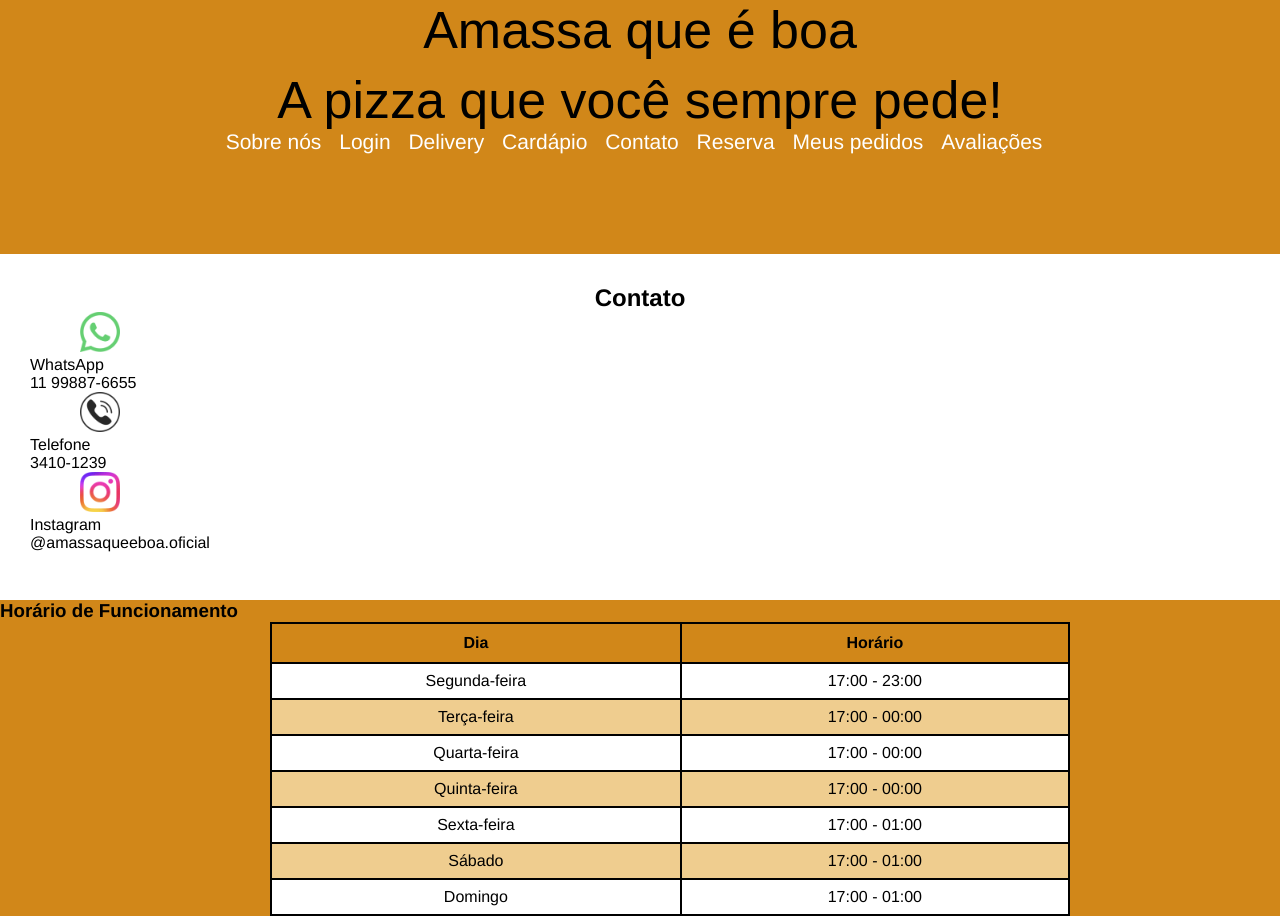
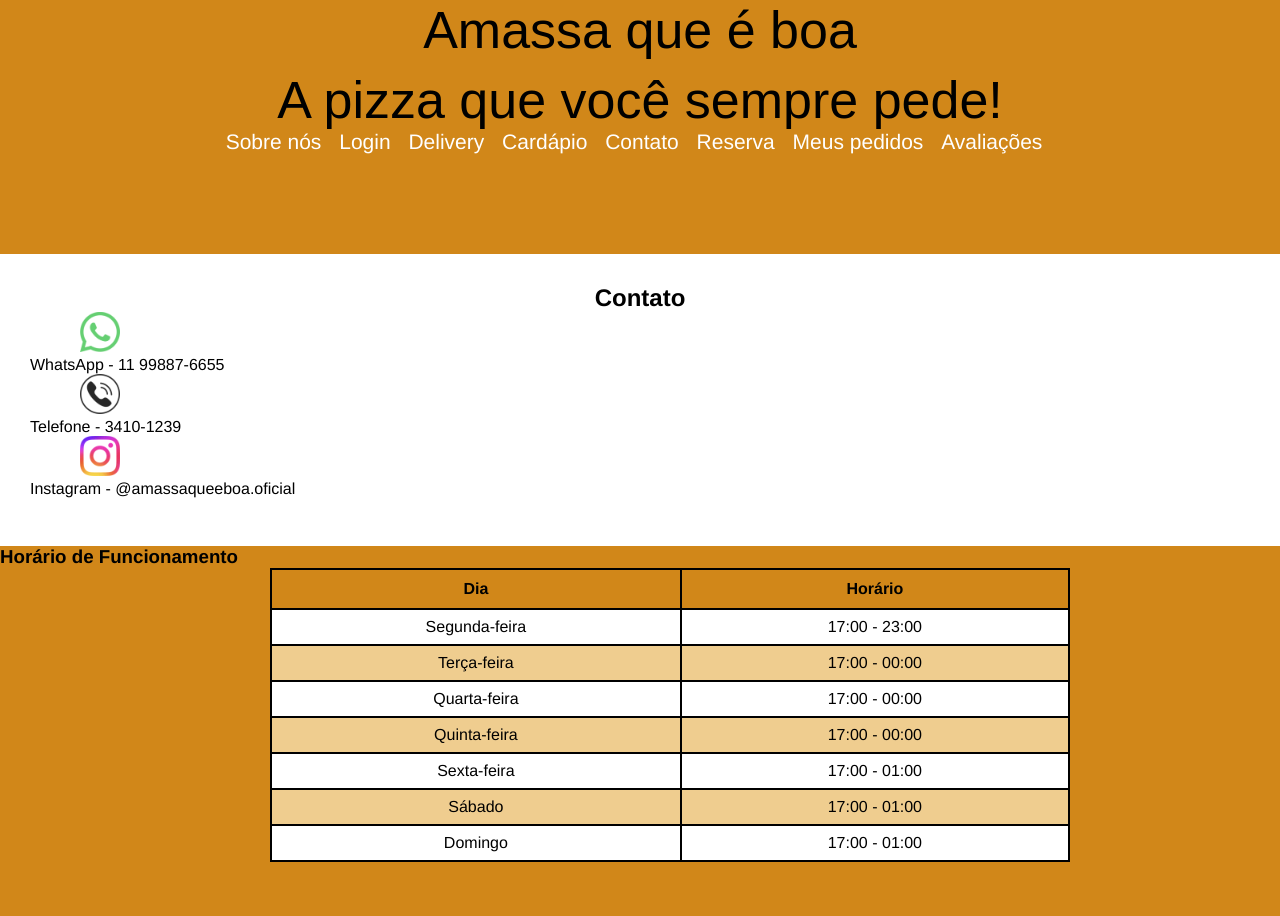
Before and after one commit to Blackmodzctt/pizzaria, a plain HTML site: page local.html in a window 1280 px wide. After the commit the page ends 862 px from the top, so only its background shows below. Drawn offline with nearby package versions, Linux system fonts and the light colour scheme; a web font is replaced by a local one.

```diff
--- a/local.html
+++ b/local.html
@@ -35,21 +35,18 @@
 
                     <div>
                         <img src="./imgs/tela-inicial/whatsapp-logo.png" alt="Logo do WhatsApp" class="logos">
-                        <p class="coluna1">WhatsApp</p>
-                        <p class="coluna2">11 99887-6655</p>
+                        <p class="coluna">WhatsApp - 11 99887-6655</p>
                     </div>
 
                     <div>
                         <img src="./imgs/tela-inicial/telefone-logo (1).png" alt="Logo de um telefone genérico"
                             class="logos">
-                        <p class="coluna1">Telefone</p>
-                        <p class="coluna2">3410-1239</p>
+                        <p class="coluna">Telefone - 3410-1239</p>
                     </div>
 
                     <div>
                         <img src="./imgs/tela-inicial/instagram-logo.png" alt="Logo do Instagram" class="logos">
-                        <p class="coluna1">Instagram</p>
-                        <p class="coluna2">@amassaqueeboa.oficial</p>
+                        <p class="coluna">Instagram - @amassaqueeboa.oficial</p>
                     </div> <br>
                 </div>
             </article>
```
